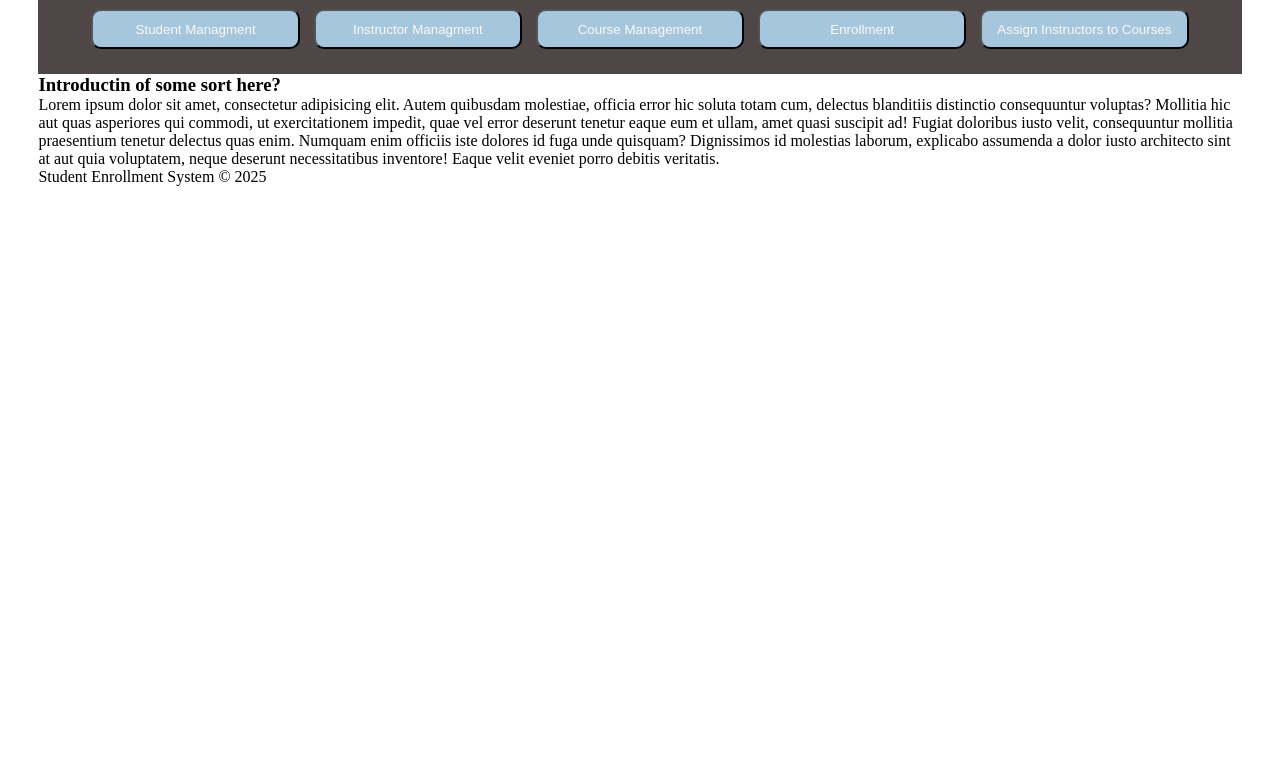
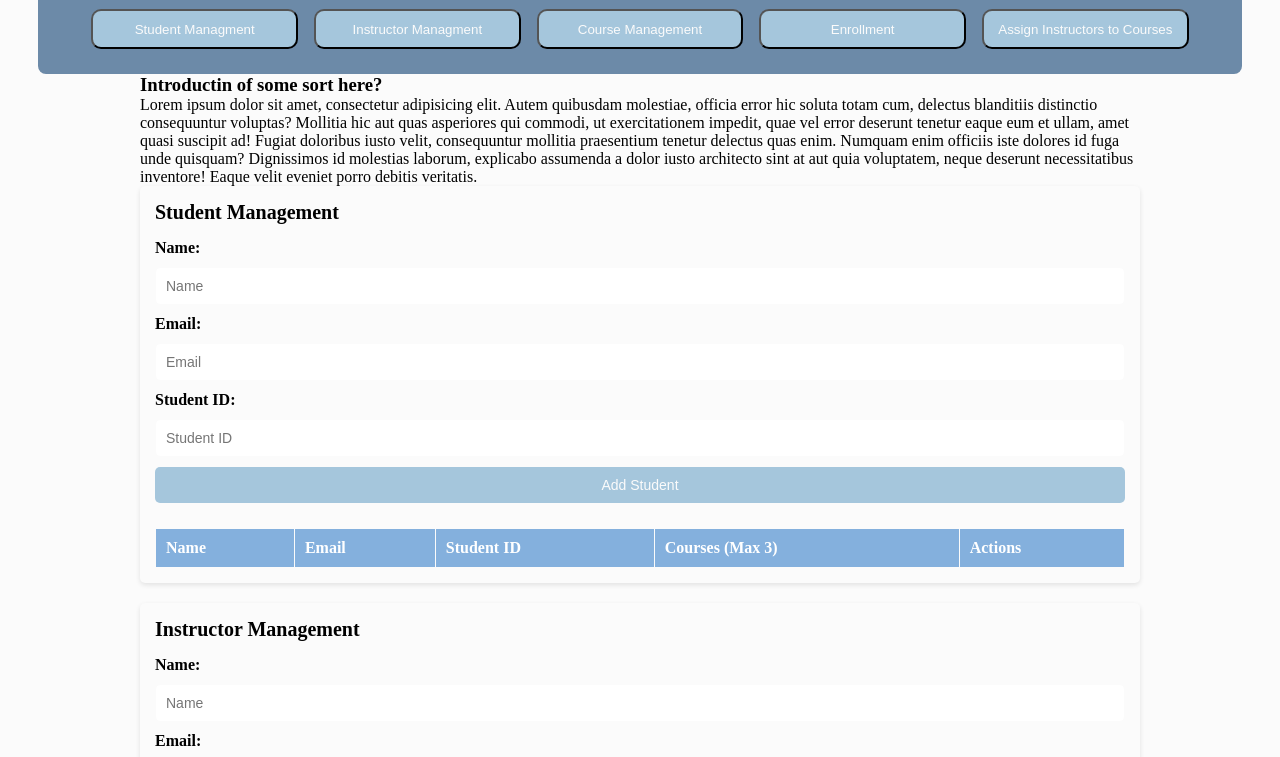
Before and after one commit to omar211346/group-project-1, a website built with Vite: page index.html in a window 1280 px wide. Shown: the part 114-871 px from the top of the page. Before the commit the page ends 800 px from the top, so only its background shows below. Built offline with nearby package versions, Linux system fonts and the light colour scheme.

Commit message:
complete css-style main

```diff
--- a/src/css/style.css
+++ b/src/css/style.css
@@ -2,6 +2,7 @@ body{
    height: auto;
    width: auto;
    padding: 3%;
+   background-color: var(--color-background-light);
 }
 
 .header{
@@ -10,16 +11,20 @@ body{
     justify-content: space-between;
     align-items: center;
     flex-direction: column;
-    background-color:rgb(79, 71, 71);
+    background-color: var(--color-hover);
+    /* background-color:rgb(79, 71, 71); */
     color: var(--text-color-light);
     padding:2%;
+    border-radius: var(--border-radius-medium);
 }
 
-/*Hader buttons*/
+
+/*Header buttons*/
 .menu__buttons{
     display: flex;
     justify-content: space-between;
     align-content: center;
+    gap: var(--spacing-medium);
     width: 95%;
     margin-top:2%;
 }
@@ -31,7 +36,100 @@ body{
     background-color: var(--color-primary);
     color: var(--text-color-light);
 }
+.toggle__button:hover{
+    cursor: pointer;
+}
+
+
+/*--------- MAIN ----------*/
+.main {
+    width: 90%;
+    max-width: 1000px;
+    margin: 0 auto;
+}
+
+section {
+    background-color: var(--color-background-light);
+    padding: 15px;
+    margin-bottom: 20px;
+    border-radius: 5px;
+    box-shadow: 0 2px 5px rgba(0, 0, 0, 0.1);
+}
 
 .hidden{
-    display: none;
+    /* display: none; */
 }
+
+.section__title {
+    font-size: 20px;
+    margin-bottom: 15px;
+}
+
+.form {
+    display: flex;
+    flex-direction: column;
+    gap: 10px;
+    margin-bottom: 15px;
+}
+label {
+    font-weight: bold;
+}
+
+.form__input, .form__select {
+    padding: 10px;
+    border: 1px solid var(--color-background-light);
+    border-radius: 5px;
+    font-size: 14px;
+}
+
+.form__button {
+    background-color: var(--color-primary);
+    color: var(--text-color-light);
+    border: none;
+    padding: 10px;
+    cursor: pointer;
+    border-radius: 5px;
+    font-size: 14px;
+}
+
+.form__button:hover {
+    background-color: var(--color-hover);
+}
+
+/* TABLE */
+.table-container {
+    overflow-x: auto;
+}
+
+table {
+    width: 100%;
+    border-collapse: collapse;
+    margin-top: 10px;
+}
+th, td {
+    border: 1px solid var(--color-background-light);
+    padding: 10px;
+    text-align: left;
+}
+th {
+    background-color: var(--color-secondary);
+    color: white;
+}
+
+tr:nth-child(even) {
+    background-color: #f2f2f2;
+}
+
+/* Footer */
+.footer {
+    text-align: center;
+    padding: 15px;
+    background-color: #004080;
+    color: white;
+    margin-top: 20px;
+}
+
+.footer__text {
+    margin: 0;
+    font-size: 14px;
+}
```
Also changed, not shown: 1 other file.
